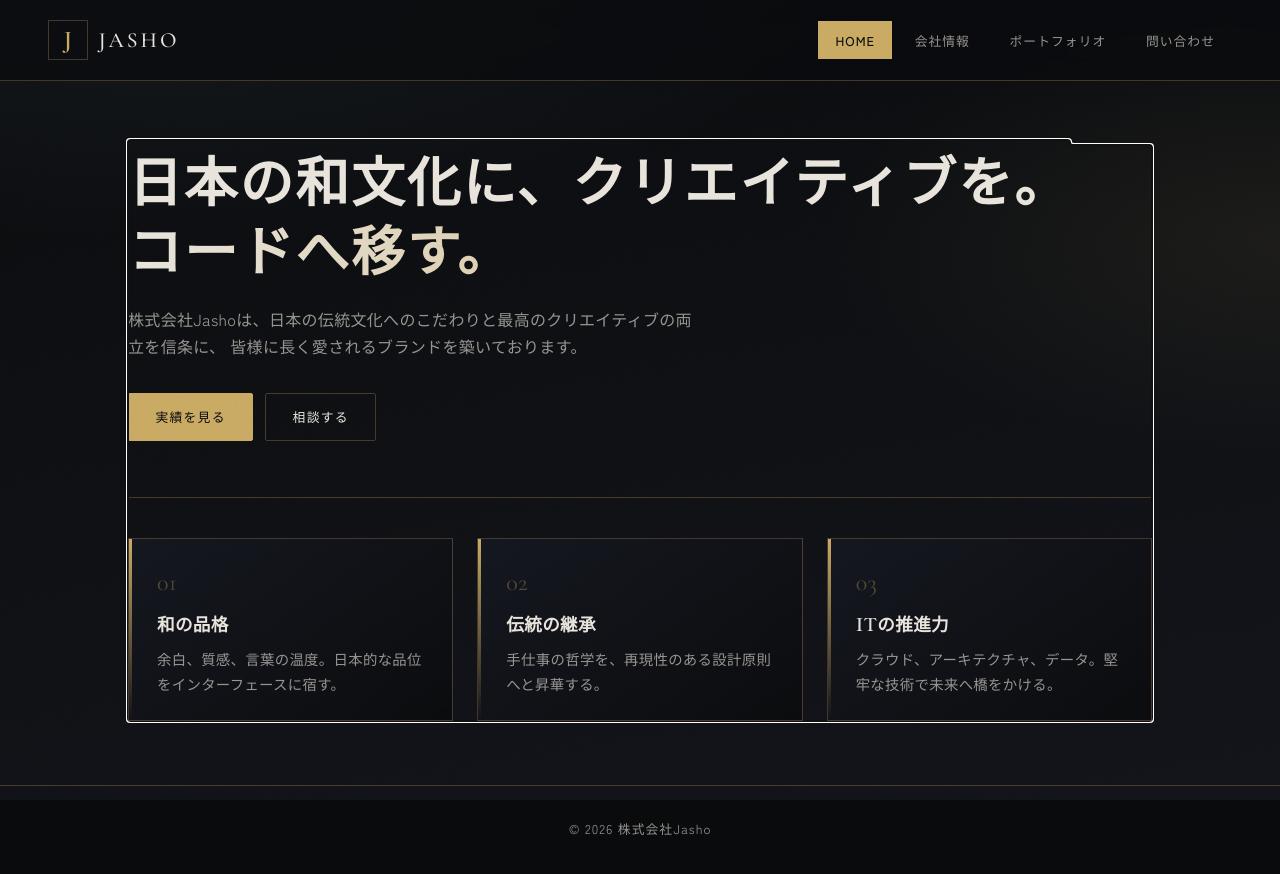
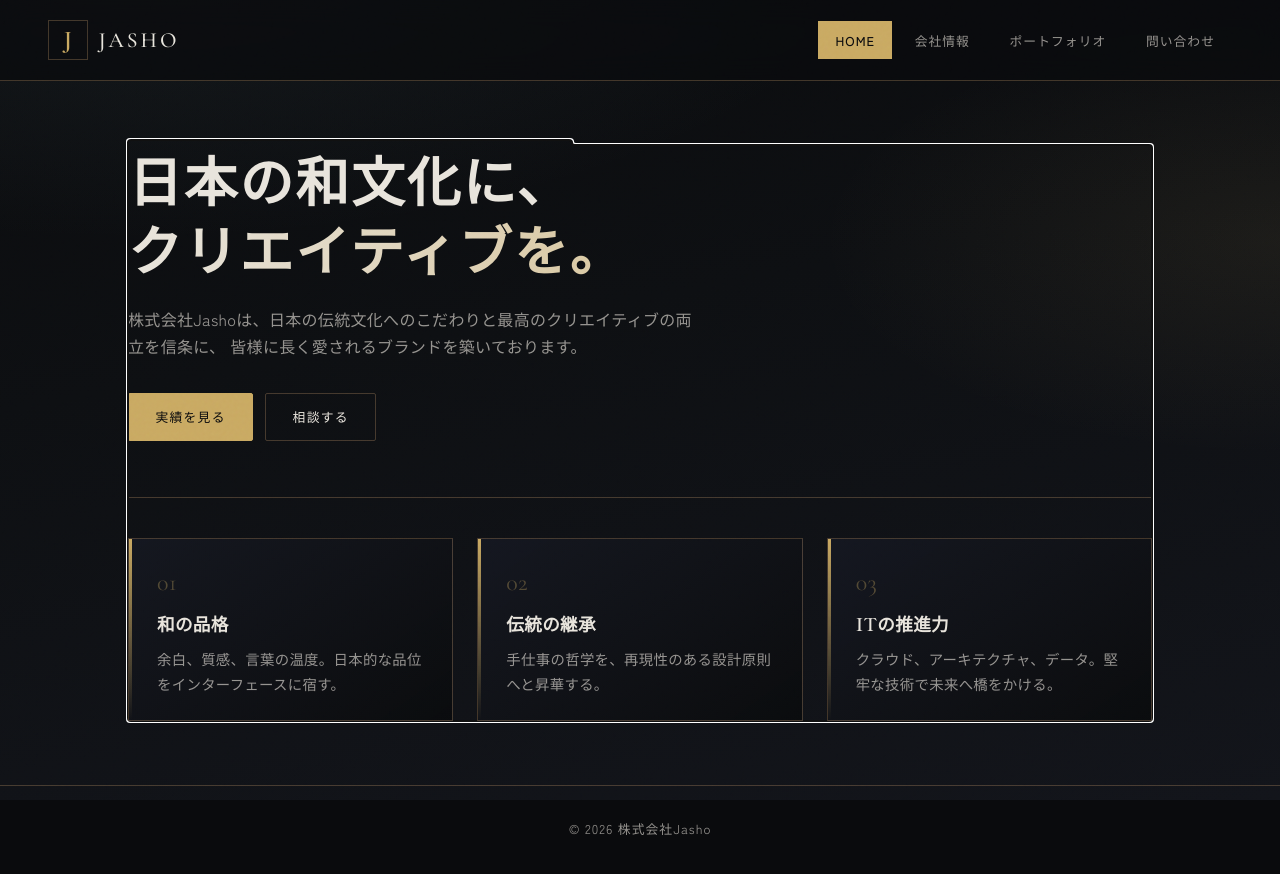
Before and after one commit to kepty19/shogo, a plain HTML site: page index.html in a window 1280 px wide. Drawn offline with nearby package versions, Linux system fonts and the light colour scheme.

Commit message:
Update index.html

```diff
--- a/index.html
+++ b/index.html
@@ -29,8 +29,8 @@
     <section id="panel-home" class="panel is-visible" tabindex="-1">
       <div class="hero">
         <h1 class="hero__title">
-          <span class="hero__line">日本の和文化に、クリエイティブを。</span>
-          <span class="hero__line hero__line--accent">コードへ移す。</span>
+          <span class="hero__line">日本の和文化に、</span>
+          <span class="hero__line hero__line--accent">クリエイティブを。</span>
         </h1>
         <p class="hero__lead">
           株式会社Jashoは、日本の伝統文化へのこだわりと最高のクリエイティブの両立を信条に、
```
